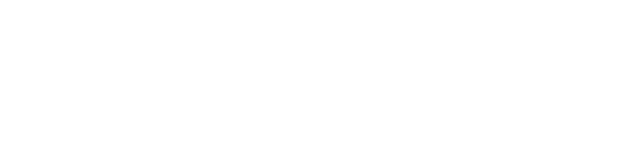
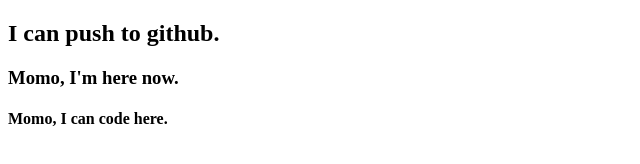
Before and after one commit to shihabshuvo1441/my-2nd-repo, a plain HTML site: page index.html in a window 1280 px wide. Shown: the whole page, without its empty margins (0-640 px from the left). Drawn offline with Linux system fonts and the light colour scheme.

Commit message:
added header

```diff
--- a/index.html
+++ b/index.html
@@ -7,6 +7,9 @@
     <title>This is my second Git repo, Momo.</title>
 </head>
 <body>
+    <h2>I can push to github.</h2>
+    <h3>Momo, I'm here now.</h3>
+    <h4>Momo, I can code here.</h4>
 
 </body>
 </html>
```
